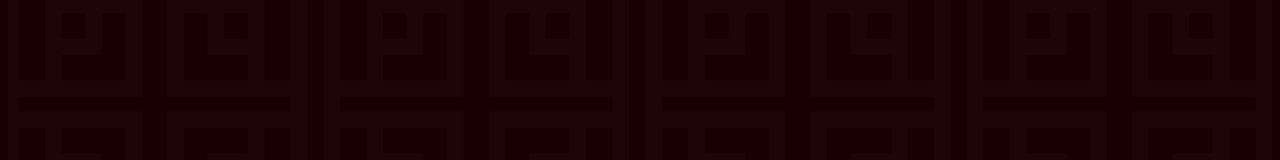
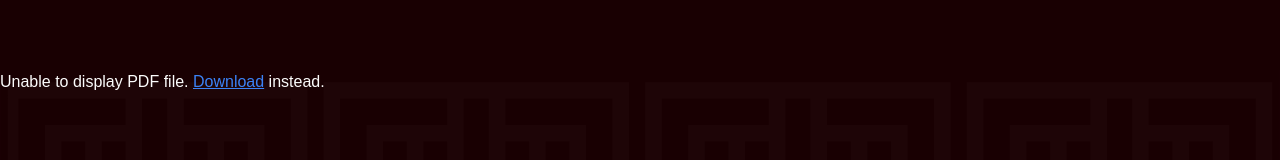
Before and after one commit to IT-KPUKMTETI2024-KejarTayangEdition/KPU-KMTETI-2024, a Next.js app: page /tata-cara in a window 1280 px wide. Shown: the part 158-318 px from the top of the page. Built offline with nearby package versions, Linux system fonts and the light colour scheme; no server answers; a web font is replaced by a local one.

Commit message:
fix: change to margin

```diff
--- a/app/tata-cara/page.js
+++ b/app/tata-cara/page.js
@@ -6,7 +6,7 @@
         type="application/pdf"
         className="md:w-full sm:h-[85vh] md:max-w-[100%] max-w-100%"
       >
-        <p className="download-pdf min-h-screen">
+        <p className="download-pdf my-32">
           Unable to display PDF file. <a href="/tatacara.pdf" className="text-blue-500 underline">Download</a>{" "}
           instead.
         </p>
```
